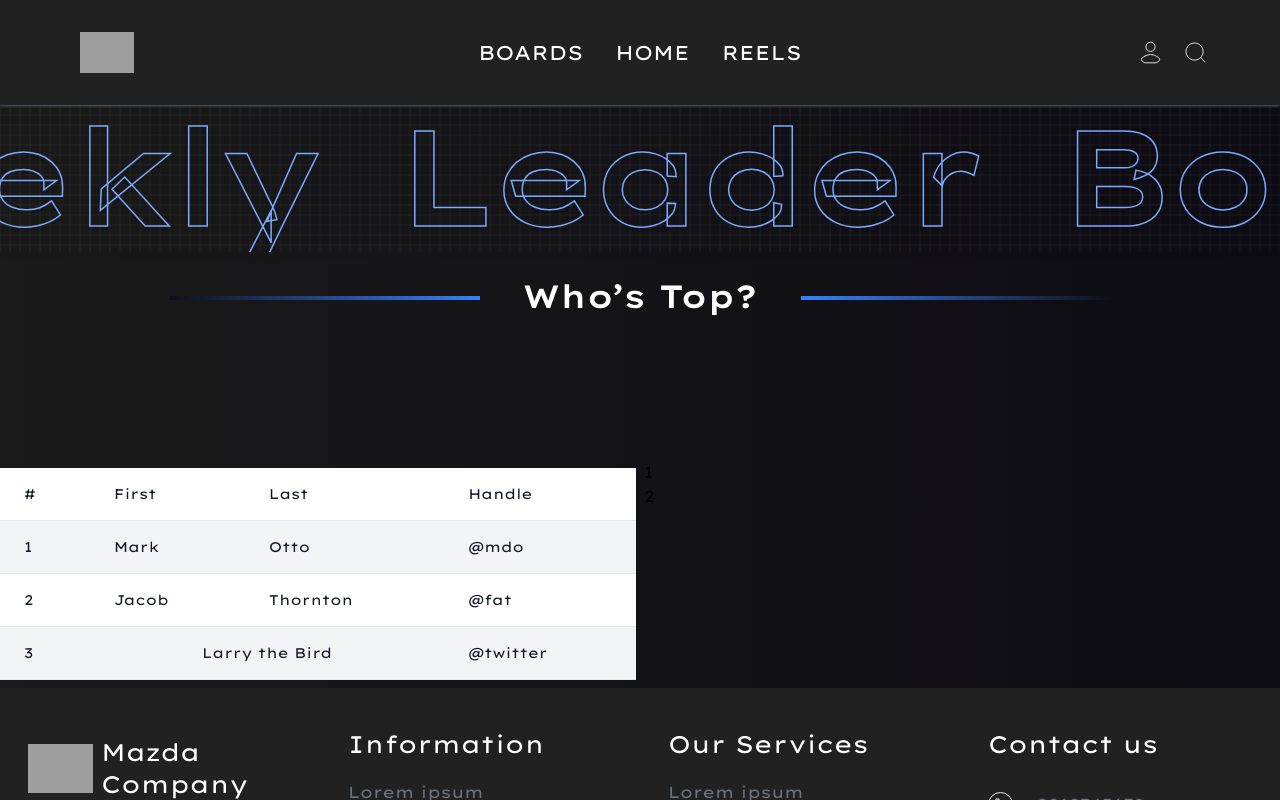
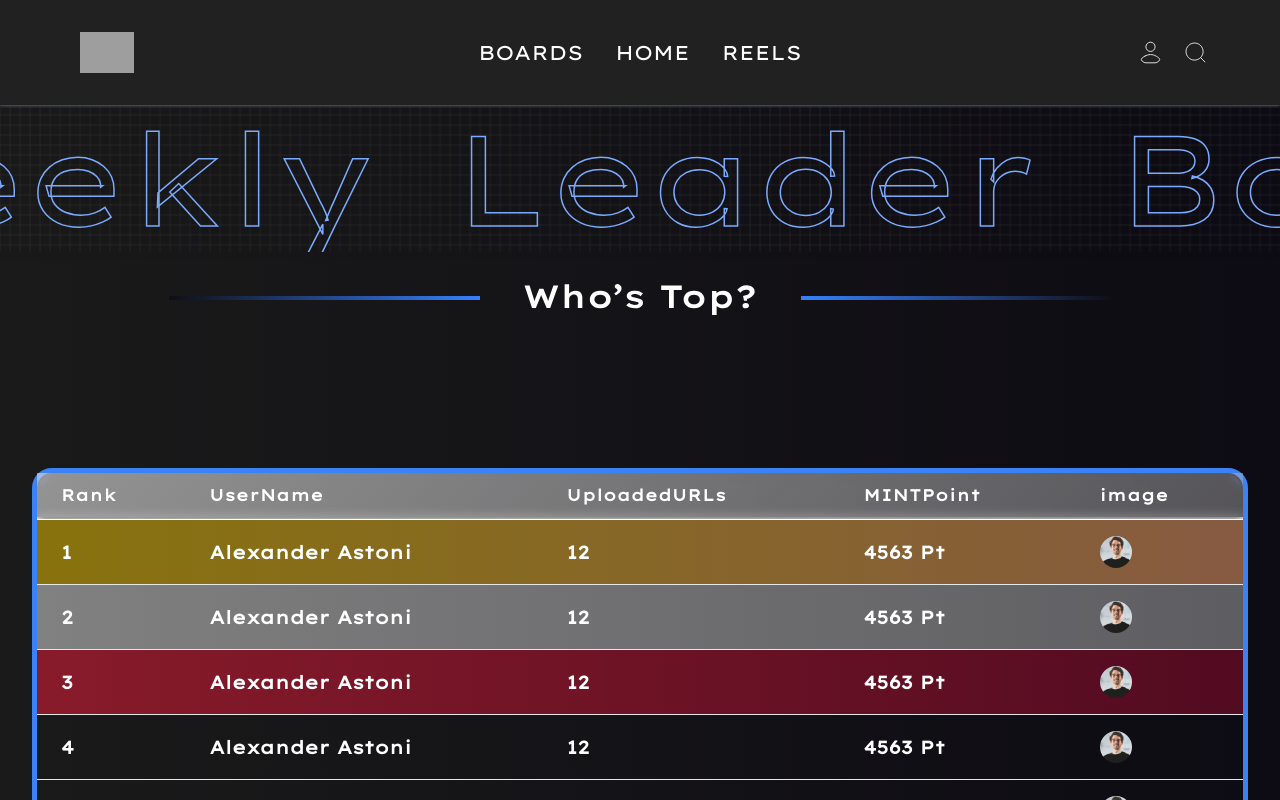
Before and after one commit to devdaogroup/mazda-app, a Next.js app: page /board in a window 1280 px wide. Shown: the top 800 px of the page. Built offline with nearby package versions, Linux system fonts and the light colour scheme; grey boxes are pictures that could not be loaded.

Commit message:
table board fixed

```diff
--- a/src/components/layouts/Layout.tsx
+++ b/src/components/layouts/Layout.tsx
@@ -12,7 +12,7 @@ const Layout: React.FC<Props> = ({ children, title }) => {
         <title>{title}</title>
       </Head>
       <Navbar />
-      <div className="container mx-auto overflow-hidden">{children}</div>
+      <main>{children}</main>
       <Footer />
     </>
   );
--- /dev/null
+++ b/src/components/sections/BoardTableSection/index.tsx
@@ -0,0 +1,72 @@
+import Image from "next/image";
+import styles from "./style.module.css";
+
+interface TableProps {
+  data: any[]; // Replace 'any' with your actual data type
+}
+const DynamicTable: React.FC<TableProps> = ({ data }) => {
+  return (
+    <div className="flex flex-col">
+      <div className="overflow-x-auto">
+        <div className="py-2 inline-block min-w-full sm:px-6 lg:px-8">
+          <div className="overflow-hidden">
+            <div className="rounded-[20px] border-[5px] border-blue-500">
+              <table className="min-w-full divide-y divide-gray-200">
+                <thead className={`${styles.headbar_style}`}>
+                  <tr>
+                    {Object.keys(data[0]).map((key) => (
+                      <th
+                        key={key}
+                        className={`px-6 py-3 text-left  tracking-wider ${styles.header_style}`}
+                      >
+                        {key}
+                      </th>
+                    ))}
+                  </tr>
+                </thead>
+                <tbody className="divide-y divide-gray-200">
+                  {data.map((item, idx) => (
+                    <tr
+                      key={idx}
+                      className={`${styles.rows_style}`}
+                      style={{
+                        background:
+                          idx === 0
+                            ? "linear-gradient(90deg, rgba(255, 212, 0, 0.48) 0%, rgba(255, 169, 112, 0.50) 100%)"
+                            : idx === 1
+                            ? "linear-gradient(90deg, rgba(241, 241, 241, 0.48) 0%, rgba(174, 174, 174, 0.50) 100%)"
+                            : idx === 2
+                            ? "linear-gradient(90deg, rgba(234, 28, 57, 0.53) 0%, rgba(145, 10, 45, 0.52) 100%)"
+                            : idx === data.length - 1
+                            ? "linear-gradient(90deg, rgba(54, 128, 255, 0.45) 0%, rgba(11, 92, 214, 0.49) 100%)"
+                            : "transparent",
+                      }}
+                    >
+                      {Object.keys(item).map((key) => (
+                        <td key={key} className="px-6 py-4 whitespace-nowrap">
+                          {key === "image" ? (
+                            <Image
+                              src={item[key]}
+                              alt="Profile Pic"
+                              className="w-8 h-8 rounded-[50%]"
+                              width={8}
+                              height={8}
+                            />
+                          ) : (
+                            item[key]
+                          )}
+                        </td>
+                      ))}
+                    </tr>
+                  ))}
+                </tbody>
+              </table>
+            </div>
+          </div>
+        </div>
+      </div>
+    </div>
+  );
+};
+
+export default DynamicTable;
--- /dev/null
+++ b/src/components/sections/BoardTableSection/style.module.css
@@ -0,0 +1,26 @@
+.headbar_style {
+    border-top-right-radius: 20px;
+    border-top-left-radius: 20px;
+    border-bottom: 3px solid #FFF;
+    background: linear-gradient(135deg, rgba(217, 217, 217, 0.64) 0%, rgba(185, 185, 185, 0.42) 100%);
+    backdrop-filter: blur(5px);
+    overflow: hidden;
+}
+
+.header_style {
+    color: #FFF;
+    font-family: 'Lexend Giga', sans-serif;
+    font-size: 16px;
+    font-style: normal;
+    font-weight: 800;
+    line-height: normal;
+}
+
+.rows_style {
+    color: #FFF;
+    font-family: 'Lexend Giga', sans-serif;
+    font-size: 18px;
+    font-style: normal;
+    font-weight: 600;
+    line-height: normal;
+}
--- a/src/components/sections/RollingTextSection/index.tsx
+++ b/src/components/sections/RollingTextSection/index.tsx
@@ -6,7 +6,6 @@ const index = () => {
         <span className={styles.text_weekly_board}>Weekly</span>
         <span className={styles.text_weekly_board}>Leader</span>
         <span className={styles.text_weekly_board}>Board</span>
-        <span className={styles.text_weekly_board}>.</span>
       </div>
     </div>
   );
--- a/src/components/sections/RollingTextSection/style.module.css
+++ b/src/components/sections/RollingTextSection/style.module.css
@@ -2,7 +2,7 @@
     font-family: 'Lexend Giga', sans-serif;
     font-size: 120px;
     font-style: normal;
-    font-weight: 600;
+    font-weight: 100;
     line-height: normal;
     mix-blend-mode: hard-light;
     display: inline-block;
@@ -13,9 +13,7 @@
     text-fill-color: transparent;
     color: transparent;
     transition: opacity 0.4s;
-    font-weight: 900;
     line-height: 1.15;
-
 }
 
 .marquee {
--- a/src/views/BoardView.tsx
+++ b/src/views/BoardView.tsx
@@ -1,113 +1,72 @@
 import WhatsTopIcon from "@/components/icons/WhatsTopIcon";
+import BoardTable from "@/components/sections/BoardTableSection";
 import RollingTextSection from "@/components/sections/RollingTextSection";
+import Touch from "@/components/sections/Touch";
+const BoardView = () => {
+  const hardCodedData = [
+    {
+      Rank: 1,
+      UserName: "Alexander Astoni",
+      UploadedURLs: "12",
+      MINTPoint: "4563 Pt",
+      image: "/img/profile/avatar.png", // Replace with the actual URL
+    },
+    {
+      Rank: 2,
+      UserName: "Alexander Astoni",
+      UploadedURLs: "12",
+      MINTPoint: "4563 Pt",
+      image: "/img/profile/avatar.png", // Replace with the actual URL
+    },
+    {
+      Rank: 3,
+      UserName: "Alexander Astoni",
+      UploadedURLs: "12",
+      MINTPoint: "4563 Pt",
+      image: "/img/profile/avatar.png", // Replace with the actual URL
+    },
+    {
+      Rank: 4,
+      UserName: "Alexander Astoni",
+      UploadedURLs: "12",
+      MINTPoint: "4563 Pt",
+      image: "/img/profile/avatar.png", // Replace with the actual URL
+    },
+    {
+      Rank: 5,
+      UserName: "Alexander Astoni",
+      UploadedURLs: "12",
+      MINTPoint: "4563 Pt",
+      image: "/img/profile/avatar.png", // Replace with the actual URL
+    },
+    {
+      Rank: 6,
+      UserName: "Alexander Astoni",
+      UploadedURLs: "12",
+      MINTPoint: "4563 Pt",
+      image: "/img/profile/avatar.png", // Replace with the actual URL
+    },
+    // Add more data here as needed
+  ];
 
-const BoardView = () => {
   return (
     <>
-      {/* sample bg header section TODO: remove if didn't need it */}
-      {/* <div style={{ width: "100%", height: "150px", position: "relative" }}>
-        <Image
-          alt="Mountains"
-          src="/img/boardBg.png"
-          layout="fill"
-          objectFit="none"
-        />
-      </div> */}
-      <RollingTextSection />
+      <section>
+        <RollingTextSection />
+      </section>
+
       <section className="flex items-center justify-center mt-6 mb-36">
         <WhatsTopIcon />
       </section>
 
-      <div className="grid grid-cols-2 gap-2">
-        <section>
-          <div className="flex flex-col">
-            <div className="overflow-x-auto sm:-mx-6 lg:-mx-8">
-              <div className="py-2 inline-block min-w-full sm:px-6 lg:px-8">
-                <div className="overflow-hidden">
-                  <table className="min-w-full">
-                    <thead className="bg-white border-b">
-                      <tr>
-                        <th
-                          scope="col"
-                          className="text-sm font-medium text-gray-900 px-6 py-4 text-left"
-                        >
-                          #
-                        </th>
-                        <th
-                          scope="col"
-                          className="text-sm font-medium text-gray-900 px-6 py-4 text-left"
-                        >
-                          First
-                        </th>
-                        <th
-                          scope="col"
-                          className="text-sm font-medium text-gray-900 px-6 py-4 text-left"
-                        >
-                          Last
-                        </th>
-                        <th
-                          scope="col"
-                          className="text-sm font-medium text-gray-900 px-6 py-4 text-left"
-                        >
-                          Handle
-                        </th>
-                      </tr>
-                    </thead>
-                    <tbody>
-                      <tr className="bg-gray-100 border-b">
-                        <td className="px-6 py-4 whitespace-nowrap text-sm font-medium text-gray-900">
-                          1
-                        </td>
-                        <td className="text-sm text-gray-900 font-light px-6 py-4 whitespace-nowrap">
-                          Mark
-                        </td>
-                        <td className="text-sm text-gray-900 font-light px-6 py-4 whitespace-nowrap">
-                          Otto
-                        </td>
-                        <td className="text-sm text-gray-900 font-light px-6 py-4 whitespace-nowrap">
-                          @mdo
-                        </td>
-                      </tr>
-                      <tr className="bg-white border-b">
-                        <td className="px-6 py-4 whitespace-nowrap text-sm font-medium text-gray-900">
-                          2
-                        </td>
-                        <td className="text-sm text-gray-900 font-light px-6 py-4 whitespace-nowrap">
-                          Jacob
-                        </td>
-                        <td className="text-sm text-gray-900 font-light px-6 py-4 whitespace-nowrap">
-                          Thornton
-                        </td>
-                        <td className="text-sm text-gray-900 font-light px-6 py-4 whitespace-nowrap">
-                          @fat
-                        </td>
-                      </tr>
-                      <tr className="bg-gray-100 border-b">
-                        <td className="px-6 py-4 whitespace-nowrap text-sm font-medium text-gray-900">
-                          3
-                        </td>
-                        <td
-                          colSpan={2}
-                          className="text-sm text-gray-900 font-light px-6 py-4 whitespace-nowrap text-center"
-                        >
-                          Larry the Bird
-                        </td>
-                        <td className="text-sm text-gray-900 font-light px-6 py-4 whitespace-nowrap">
-                          @twitter
-                        </td>
-                      </tr>
-                    </tbody>
-                  </table>
-                </div>
-              </div>
-            </div>
-          </div>
-        </section>
-        <section>
-          <div>1</div>
-          <div>2</div>
-        </section>
-      </div>
+      <section>
+        <BoardTable data={hardCodedData} />
+      </section>
+      <article>2</article>
+
+      <section>
+        <Touch />
+      </section>
     </>
   );
 };
```
Also changed, not shown: src/components/sections/Touch/index.tsx (+21 -14 lines), src/pages/index.tsx (+12 -43 lines), public/img/profile/avatar.png (added).
